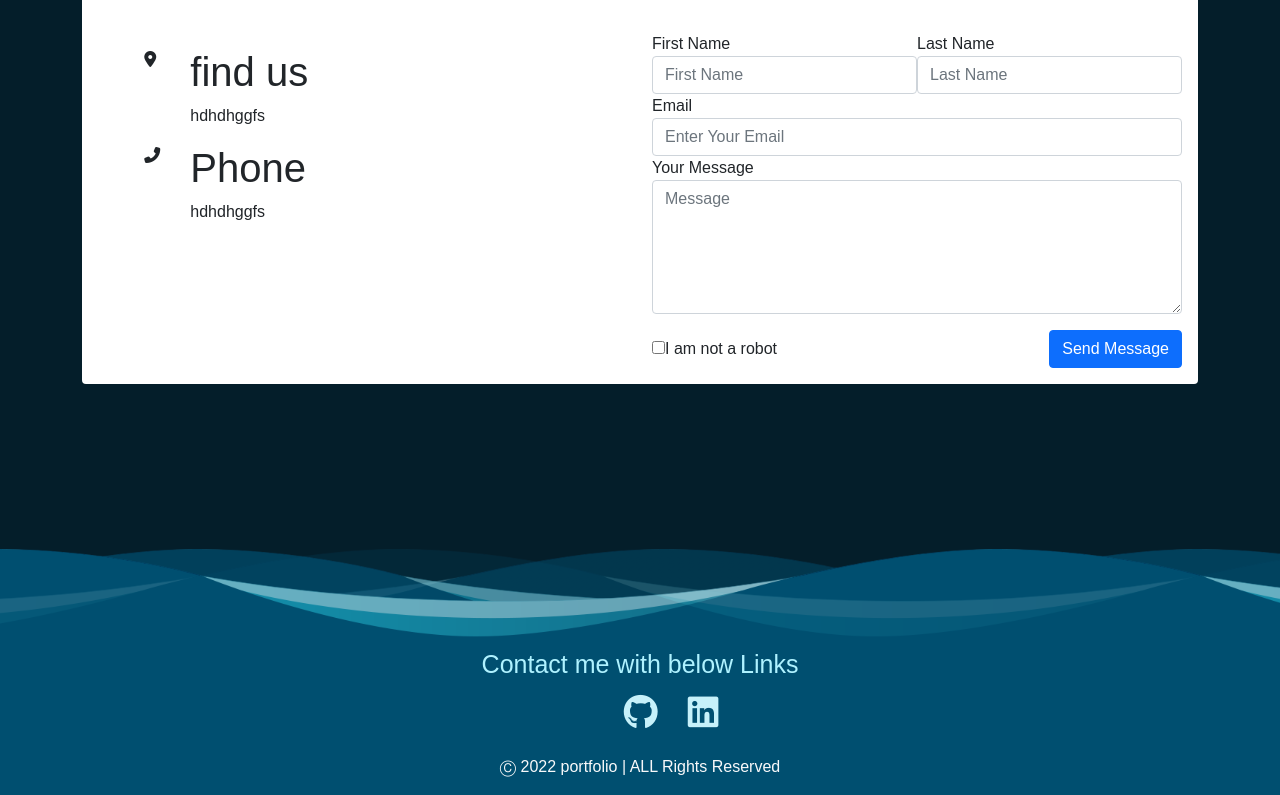
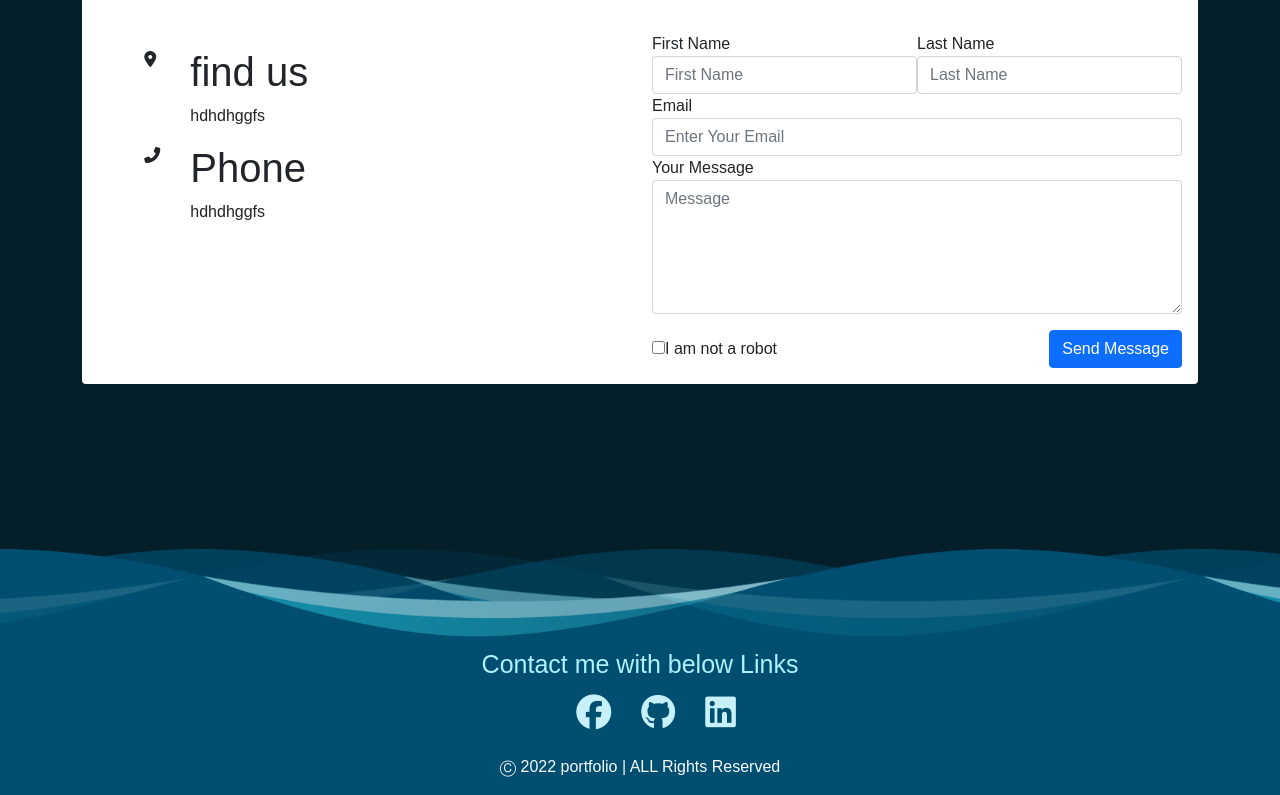
Before and after one commit to Tasnim63/portfolio, a React (Create React App) app: page /contact in a window 1280 px wide. Shown: the part 264-1059 px from the top of the page. Built offline with nearby package versions, Linux system fonts and the light colour scheme; a web font is replaced by a local one.

Commit message:
social icons added

```diff
--- a/src/pages/footer/Footer.jsx
+++ b/src/pages/footer/Footer.jsx
@@ -25,8 +25,8 @@ export default function Footer() {
         <h2>Contact me with below Links</h2>
         <ul className="social_icons ">
           <li>
-            <a href="#">
-              <i class="https://www.facebook.com/profile.php?id=100074914775563"></i>
+            <a href="https://www.facebook.com/profile.php?id=100074914775563">
+              <i class="fab fa-facebook"></i>
             </a>
           </li>
           <li>
```
